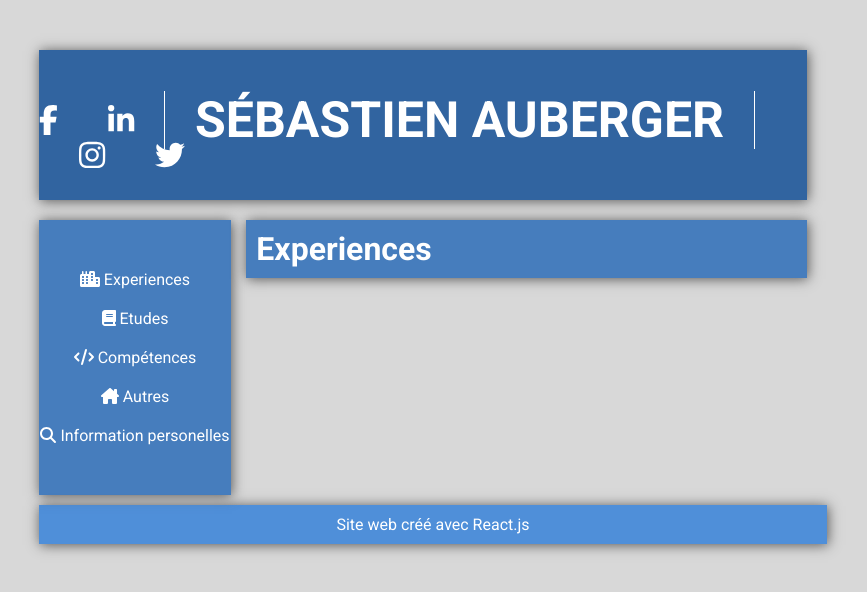
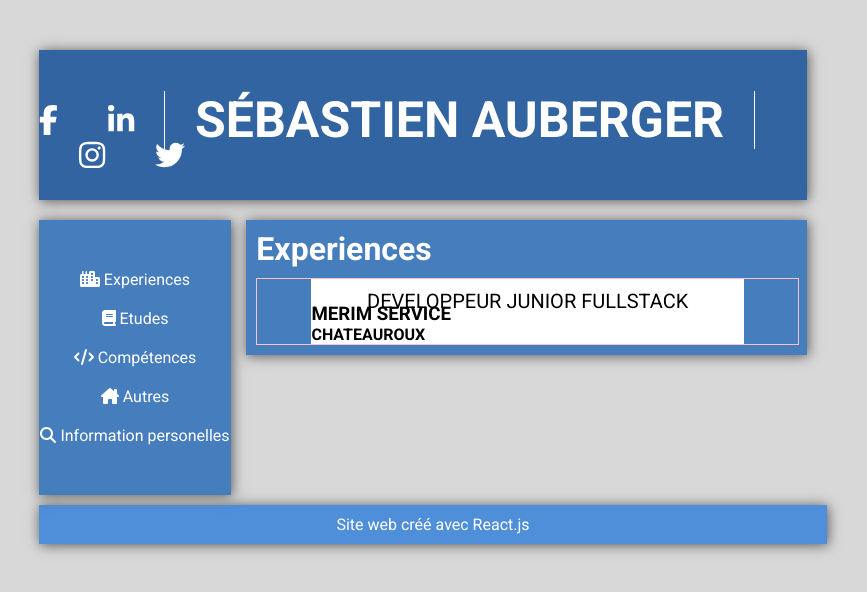
Before and after one commit to SebastienAuberger/usefullCV, a React (Create React App) app: page / in a window 1280 px wide. Shown: the top 592 px of the page, without its empty margins (217-1084 px from the left). Built offline with nearby package versions, Linux system fonts and the light colour scheme.

Commit message:
DEV: feat - Add  experience cards structure

```diff
--- /dev/null
+++ b/src/components/experiencesComponent/experience.css
@@ -0,0 +1,19 @@
+.experienceCards{
+    border: 1px solid pink;
+    width: 100%;
+    margin-top: 10px;;
+}
+
+.experienceCard{
+    background-color: white;
+    width: 80%;
+    color: black;
+    margin: auto;
+}
+
+.experienceCard .cardTitle{
+    text-align: center;
+    font-size: 20px;
+    font-weight: 400;
+    transform: translateY(10px);
+}
--- /dev/null
+++ b/src/components/experiencesComponent/experienceCardComponent/experienceCard.jsx
@@ -0,0 +1,13 @@
+import React from "react";
+
+export default class ExperienceCard extends React.Component {
+    render(){
+        return(
+            <div className="experienceCard">
+                <h2 className="cardTitle">DEVELOPPEUR JUNIOR FULLSTACK</h2>
+                <h3 className="companyName">MERIM SERVICE</h3>
+                <h4 className="cityName">CHATEAUROUX</h4>
+            </div>
+        )
+    }
+}
--- a/src/components/experiencesComponent/experiences.jsx
+++ b/src/components/experiencesComponent/experiences.jsx
@@ -1,11 +1,15 @@
 import React from "react";
-
+import ExperiencesCard from "./experienceCardComponent/experienceCard"
+import "./experience.css"
 export default class Experiences extends React.Component{
 
     render(){
         return(
             <div className="main experiences smallShadow">
                 <h1>Experiences</h1>
+                <div className="experienceCards">
+                    <ExperiencesCard />
+                </div>
             </div>
         )
     }
```
